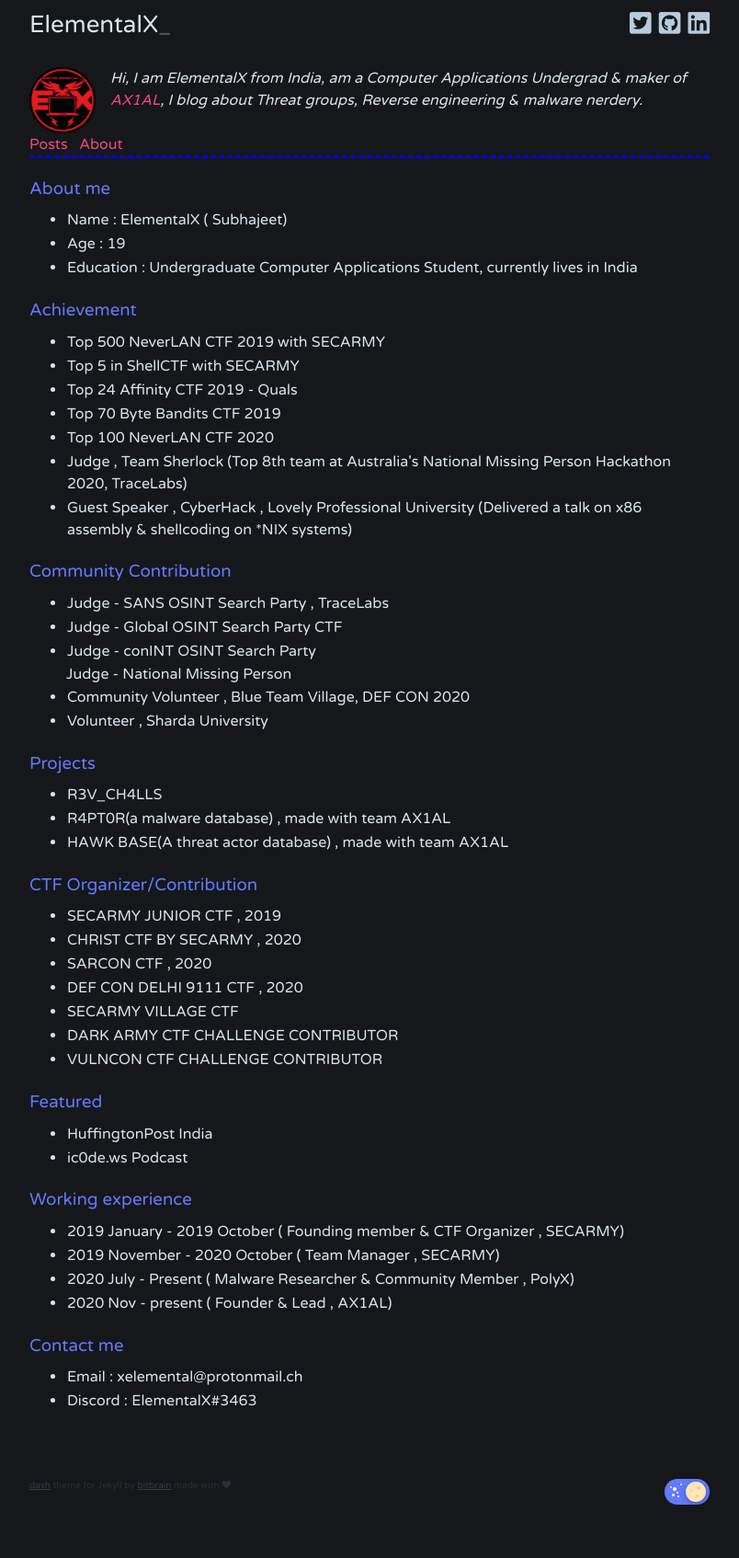
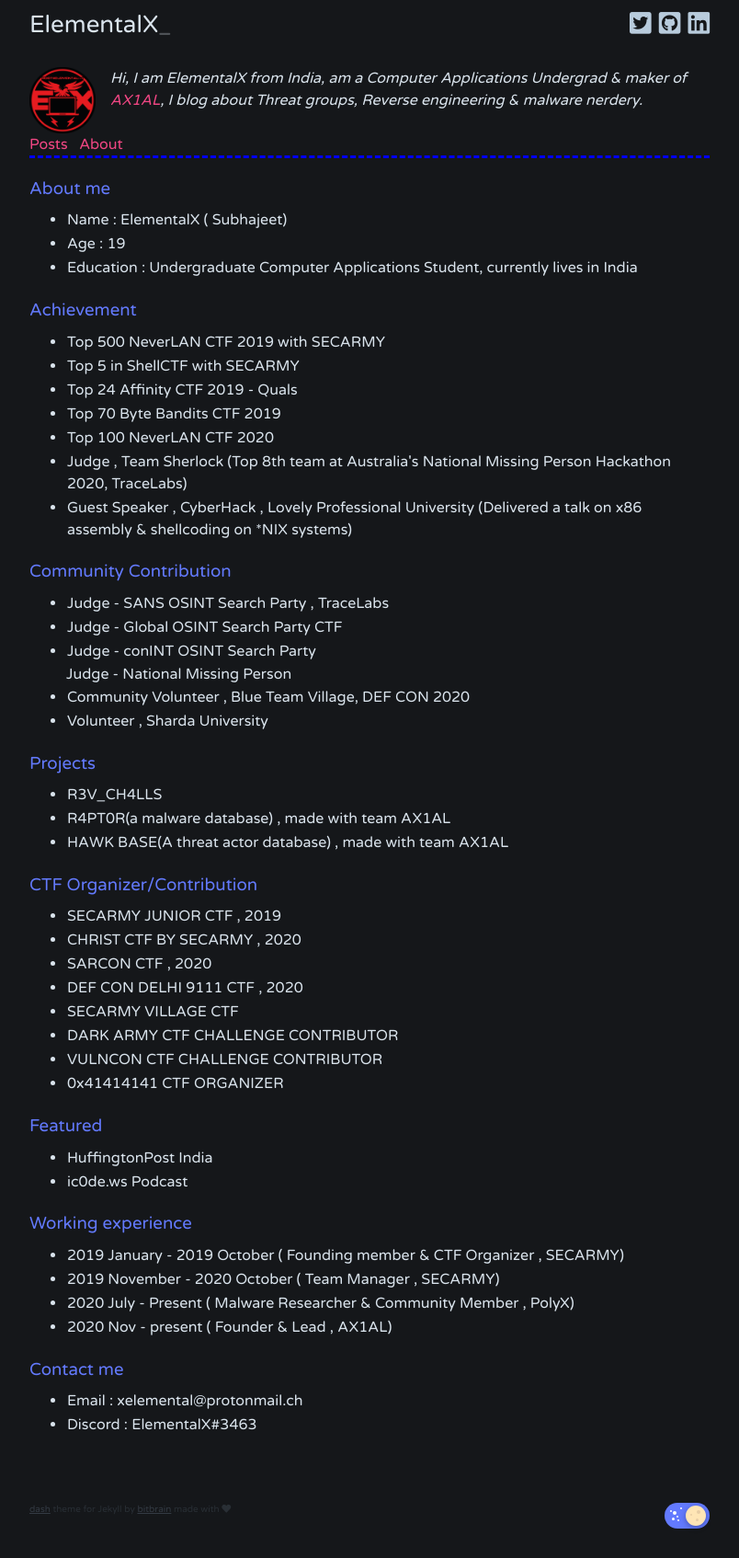
Before and after one commit to xelemental/xelemental.github.io, a Jekyll site: the page built from about/index.html, in a window 1280 px wide. Shown: the whole page at 92% size, without its empty margins (238-1042 px from the left). Built offline with Jekyll 4.4.1, drawn with Linux system fonts in a browser that asks for light colours; before the commit the page ends 1668 px from its top, so only the background shows below that.

Commit message:
Update index.html

```diff
--- a/about/index.html
+++ b/about/index.html
@@ -56,6 +56,7 @@
 <li>SECARMY VILLAGE CTF </li>
 <li>DARK ARMY CTF CHALLENGE CONTRIBUTOR </li>
 <li>VULNCON CTF CHALLENGE CONTRIBUTOR</li>
+<li> 0x41414141 CTF ORGANIZER</li>
 </ul>
 
 <h3>Featured</h3>
```
